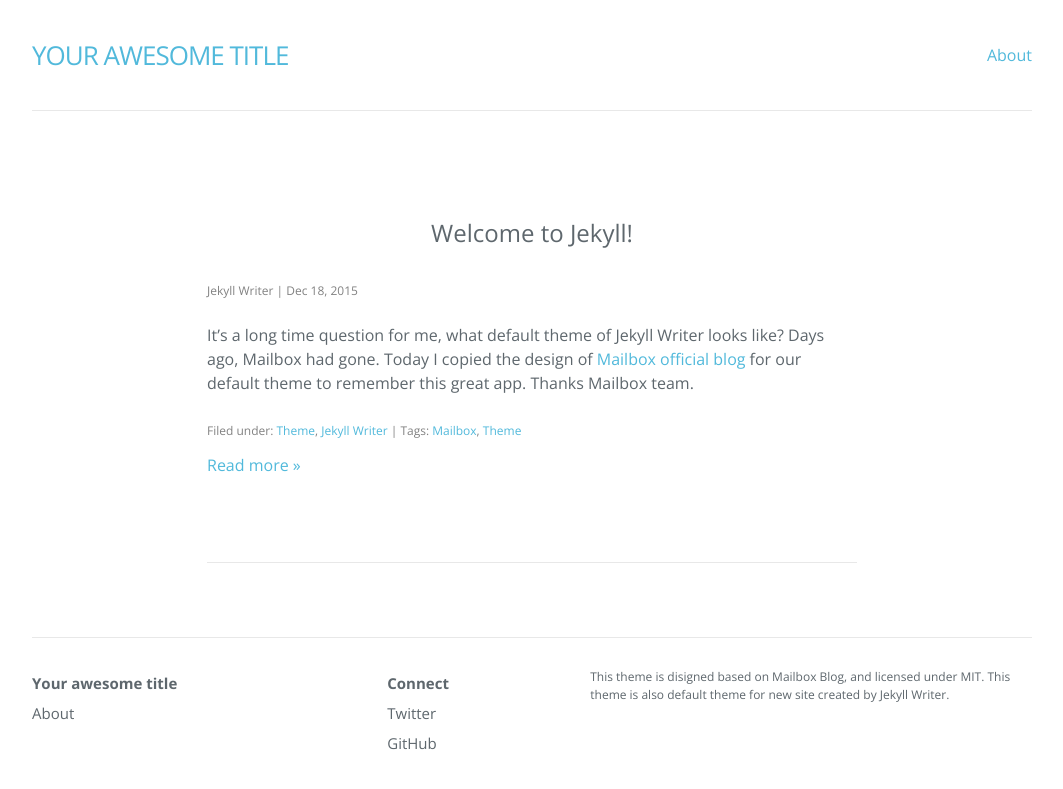
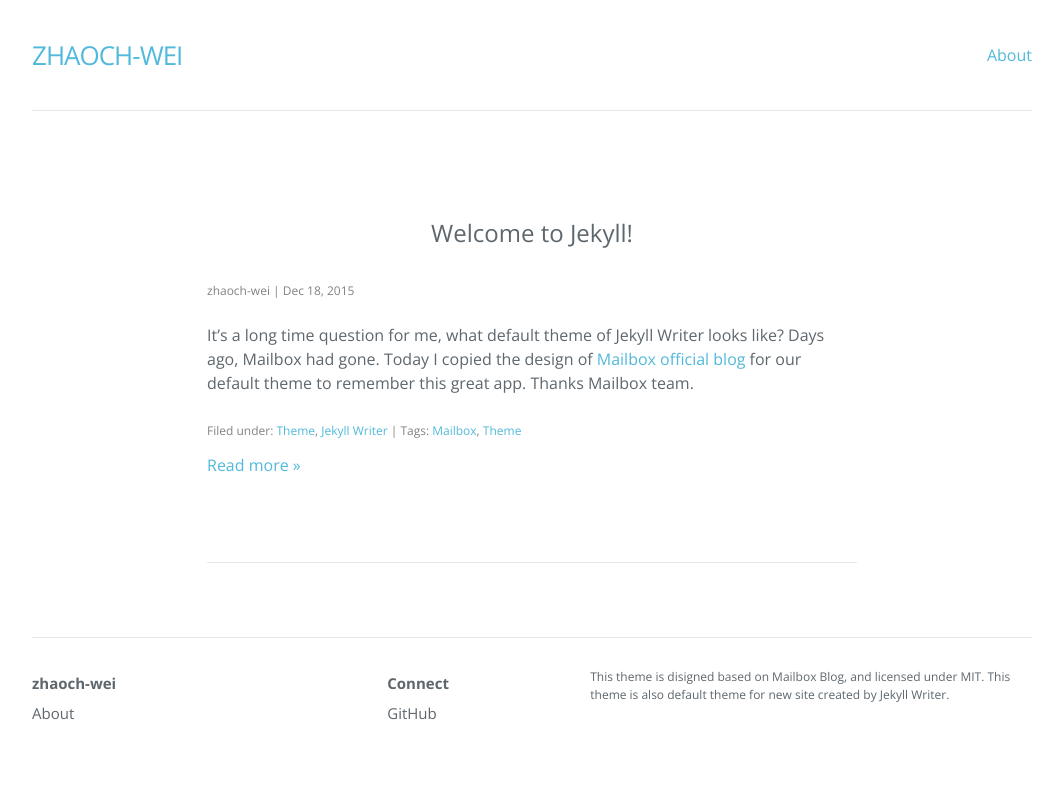
Before and after one commit to zhaoch-wei/zhaoch-wei, a Jekyll site: the page built from index.html, in a window 1280 px wide. Shown: the top 789 px of the page, without its empty margins (108-1171 px from the left). Built offline with Jekyll 4.4.1, drawn with Linux system fonts in a browser that asks for light colours; nearby versions of some CDN libraries; the list of posts is cut into pages by our own code.

Commit message:
Update Configuration

```diff
--- a/_config.yml
+++ b/_config.yml
@@ -1,21 +1,14 @@
-# Welcome to Jekyll!
-#
-# This config file is meant for settings that affect your whole blog, values
-# which you are expected to set up once and rarely need to edit after that.
-# For technical reasons, this file is *NOT* reloaded automatically when you use
-# 'jekyll serve'. If you change this file, please restart the server process.
-
-# Site settings
-title: Your awesome title
-author: Jekyll Writer
-description: > # this means to ignore newlines until "baseurl:"
-  This theme is disigned based on Mailbox Blog, and licensed under MIT.
-  This theme is also default theme for new site created by Jekyll Writer.
-permalink: /:year/:month/:day/:title/
+# Created by Jekyll Writer
+title: zhaoch-wei
+author: zhaoch-wei
+description: >
+  This theme is disigned based on Mailbox Blog, and licensed under MIT. This
+  theme is also default theme for new site created by Jekyll Writer.
+permalink: '/:year/:month/:day/:title/'
 paginate: 6
-paginate_path: "/page/:num/"
-twitter_username: jekyllwriter
-github_username:  jekyllwriter
-gems: [jekyll-paginate]
+paginate_path: '/page/:num/'
+github_username: zhaoch-wei
+gems:
+  - jekyll-paginate
 markdown: kramdown
-baseurl: "/zhaoch-wei"
+baseurl: /zhaoch-wei
```
